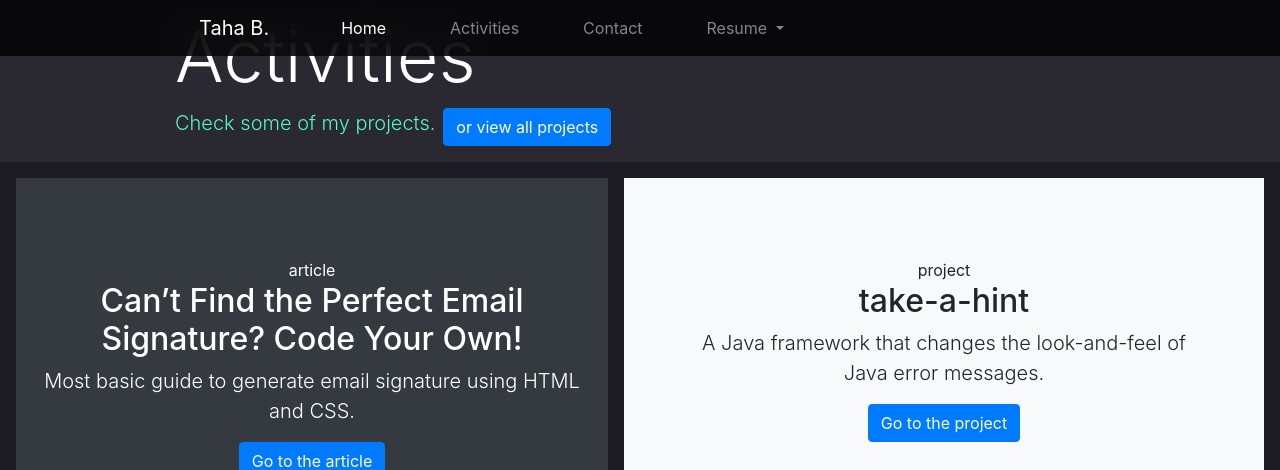
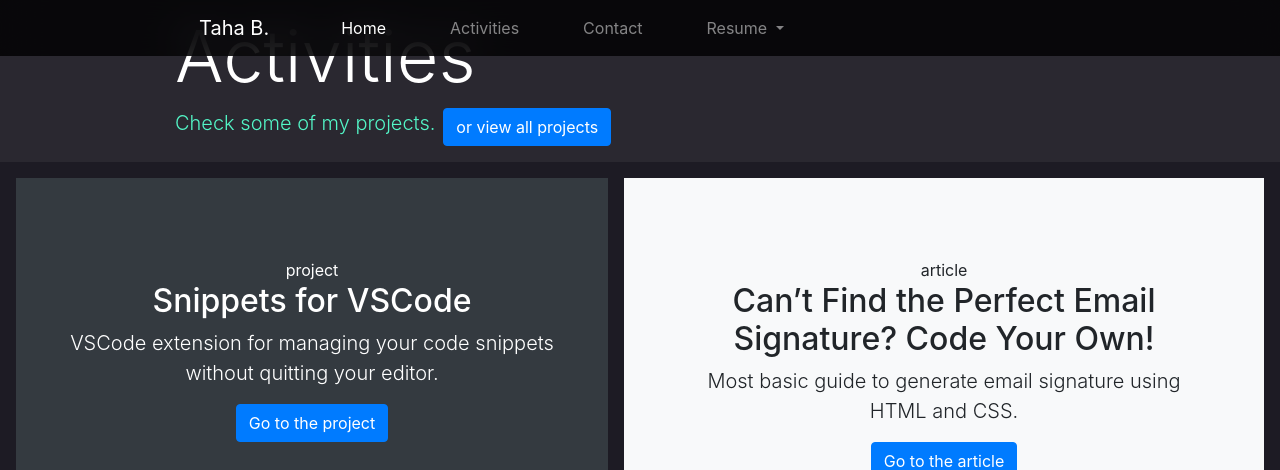
Before and after one commit to tahabasri/portfolio, a Jekyll site: the page built from index.md, in a window 1280 px wide and 900 px high, scrolled down 702 px, cut to the strip 0-470 px from the top of the window. Built offline with Jekyll 4.4.1, drawn with Linux system fonts in a browser that asks for light colours.

Commit message:
Add Snippets in activities.

```diff
--- a/_data/activities.yml
+++ b/_data/activities.yml
@@ -1,4 +1,9 @@
 activities:
+  - title: Snippets for VSCode
+    type: project
+    description: VSCode extension for managing your code snippets without quitting your editor.
+    link: https://marketplace.visualstudio.com/items?itemName=tahabasri.snippets
+    img : https://raw.githubusercontent.com/tahabasri/snippets/main/images/logo/logo.png
   - title: Can’t Find the Perfect Email Signature? Code Your Own!
     type: article
     description: Most basic guide to generate email signature using HTML and CSS.
```
